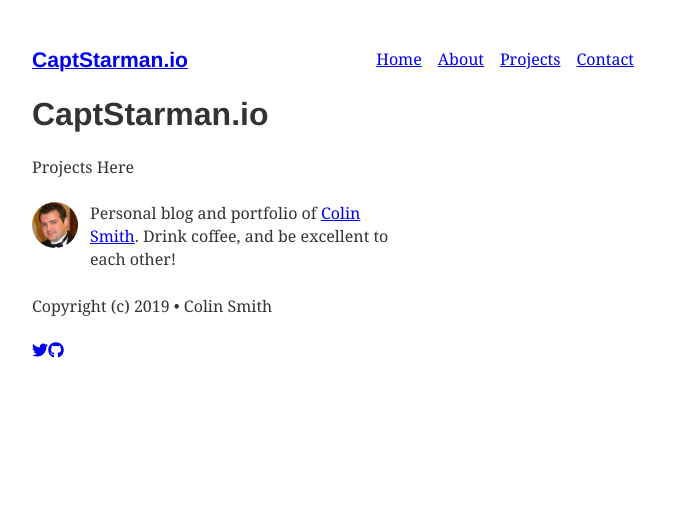
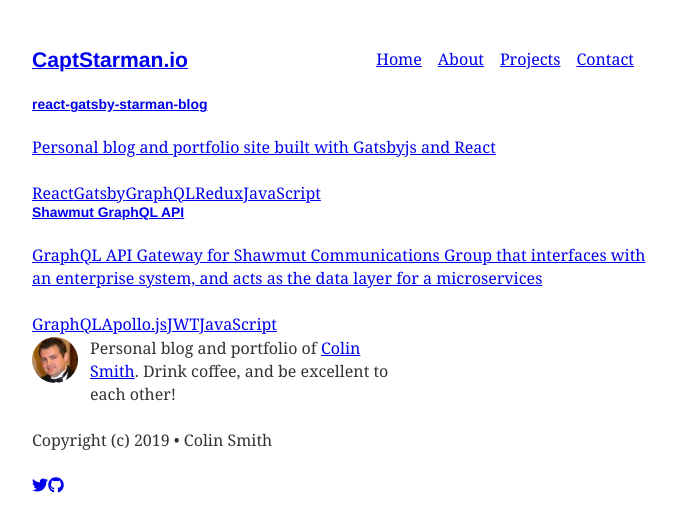
Before and after one commit to BeardedYeti/react-gatsby-starman-blog, a Gatsby site: page /projects in a window 1280 px wide. Shown: the whole page, without its empty margins (299-974 px from the left). Built offline with nearby package versions, Linux system fonts and the light colour scheme; Gatsby itself is replaced by a stand-in of ours; some packages are replaced by stand-ins of ours.

Commit message:
Add primitive projects page data and component

```diff
--- /dev/null
+++ b/src/components/Projects.js
@@ -0,0 +1,24 @@
+import React from 'react';
+import { rhythm } from '../utils/typography'
+import Img from 'gatsby-image'
+
+class Projects extends React.Component {
+  render() {
+    return this.props.projects.map(i => (
+            <div>
+                <a href={i.url}>
+                    <h5>{i.title}</h5>
+                    <p>{i.description}</p>
+                    <div>
+                        {i.tags.map(e => (
+							<span>{e}</span>
+						))}
+                    </div>
+                </a>
+
+            </div>
+		))
+  }
+}
+
+export default Projects;
--- a/src/pages/projects.js
+++ b/src/pages/projects.js
@@ -1,15 +1,42 @@
 import React from 'react'
 import { graphql } from 'gatsby'
 import { Link } from 'gatsby'
-import Header from '../components/Header'
+import Projects from '../components/Projects'
 import Layout from "../components/Layout"
 import SEO from '../components/SEO'
+
+const projects = [
+  {
+    title: 'react-gatsby-starman-blog',
+    url: 'https://github.com/BeardedYeti/react-gatsby-starman-blog',
+    description: 'Personal blog and portfolio site built with Gatsbyjs and React',
+    image: '',
+    tags: [
+      'React',
+      'Gatsby',
+      'GraphQL',
+      'Redux',
+      'JavaScript'
+    ]
+  },
+  {
+    title: 'Shawmut GraphQL API',
+    url: 'https://api.shawmutdelivers.com',
+    description: 'GraphQL API Gateway for Shawmut Communications Group that interfaces with an enterprise system, and acts as the data layer for a microservices',
+    image: '',
+    tags: [
+      'GraphQL',
+      'Apollo.js',
+      'JWT',
+      'JavaScript'
+    ]
+  },
+]
 
 export default ({ data }) => (
   <Layout>
     <SEO title="projects" keywords={[`Colin`, `Smith`, `Colin Smith`, `projects`, `developer`, `portfolio`]}/>
-    <Header headerText={data.site.siteMetadata.title} arbitraryPhrase="is arbitrary" />
-    <p>Projects Here</p>
+    <Projects projects={projects} />
   </Layout>
 )
 
```
